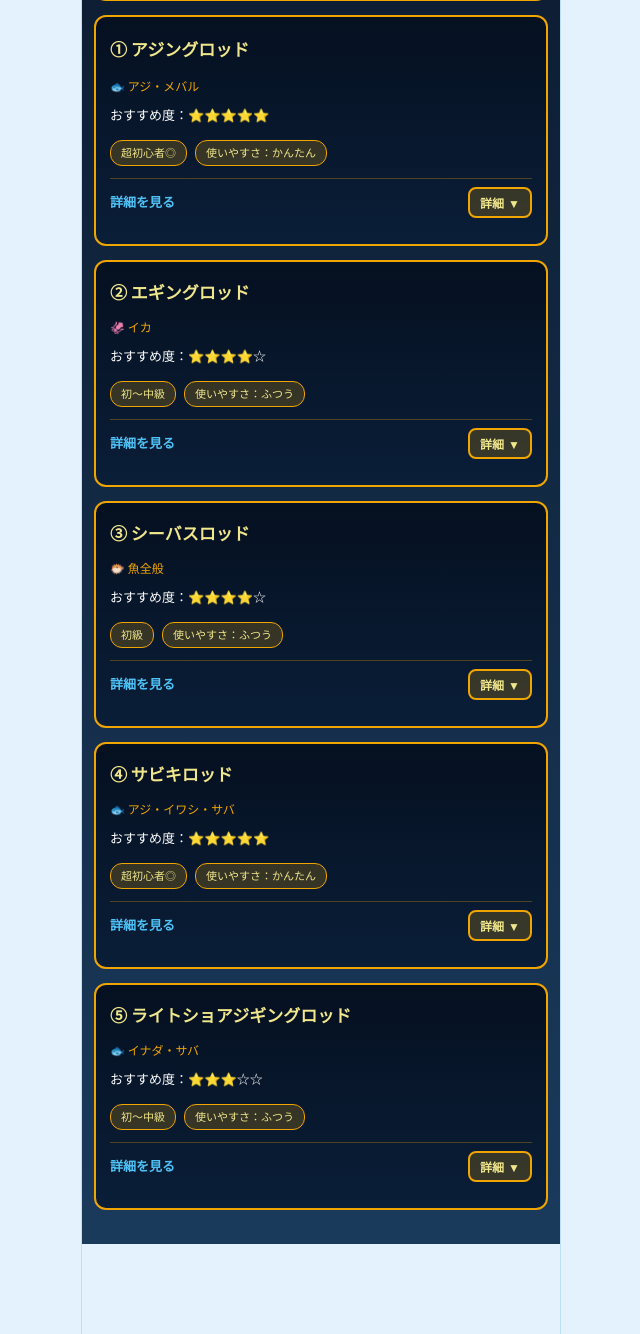
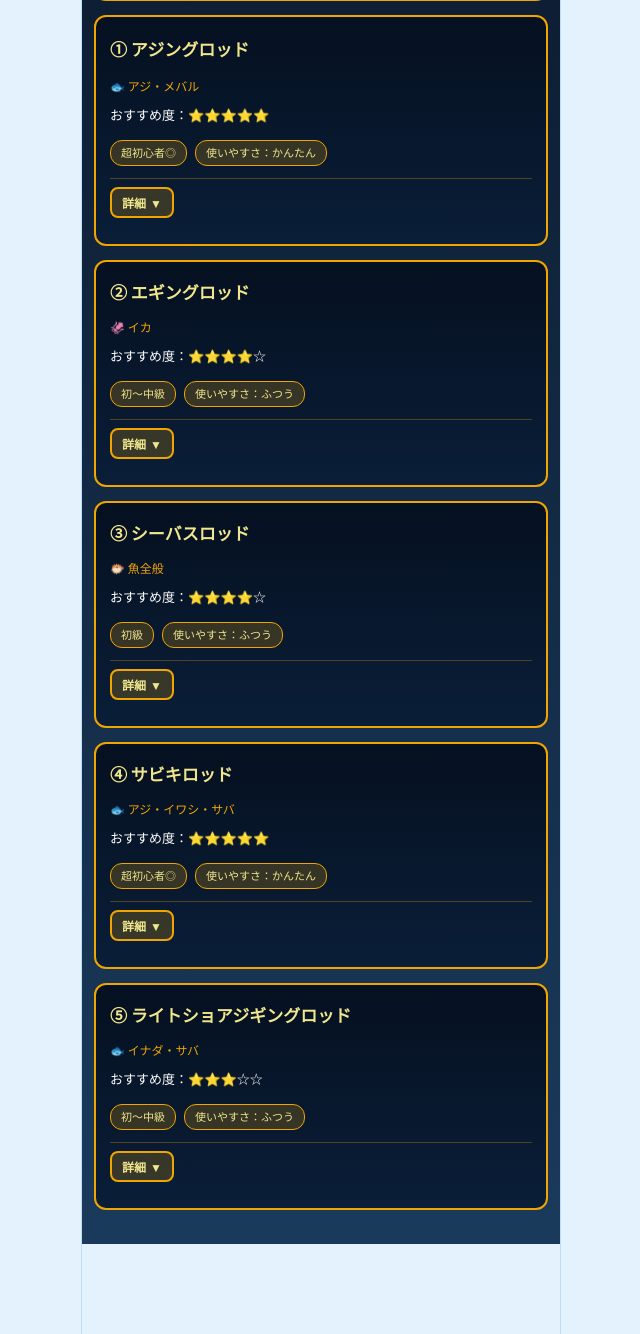
Before and after one commit to ren1225A/tsuri-tama-go, a Flask app: page /learn/tools in a window 1280 px wide. Shown: the part 373-1707 px from the top of the page, without its empty margins (319-959 px from the left). Run offline with Flask 3, Linux system fonts and the light colour scheme; some web fonts are replaced.

Commit message:
詳細ボタン修正未

```diff
--- a/templates/tools.html
+++ b/templates/tools.html
@@ -79,7 +79,6 @@
 
         <!-- タップで詳細 -->
         <div onclick="toggleDetail('rod1')" style="display:flex; align-items:center; justify-content:space-between; padding:8px 0; border-top:1px solid rgba(240,165,0,0.3); cursor:pointer; user-select:none; -webkit-tap-highlight-color:transparent;">
-            <span style="color:#4fc3f7; font-size:13px; font-weight:bold;">詳細を見る</span>
             <div id="rod1-btn" style="background:rgba(240,165,0,0.2); border:2px solid #f0a500; border-radius:8px; padding:4px 10px; color:#f0e68c; font-size:12px; font-weight:bold; display:flex; align-items:center; gap:4px;">
                 詳細 <span id="rod1-arrow" style="display:inline-block; transition:transform 0.3s;">▼</span>
             </div>
@@ -124,7 +123,6 @@
             <span style="background:rgba(240,165,0,0.2); border:1px solid #f0a500; border-radius:12px; padding:3px 10px; font-size:11px; color:#f0e68c;">使いやすさ：ふつう</span>
         </div>
         <div onclick="toggleDetail('rod2')" style="display:flex; align-items:center; justify-content:space-between; padding:8px 0; border-top:1px solid rgba(240,165,0,0.3); cursor:pointer; user-select:none; -webkit-tap-highlight-color:transparent;">
-            <span style="color:#4fc3f7; font-size:13px; font-weight:bold;">詳細を見る</span>
             <div id="rod2-btn" style="background:rgba(240,165,0,0.2); border:2px solid #f0a500; border-radius:8px; padding:4px 10px; color:#f0e68c; font-size:12px; font-weight:bold; display:flex; align-items:center; gap:4px;">
                 詳細 <span id="rod2-arrow" style="display:inline-block; transition:transform 0.3s;">▼</span>
             </div>
@@ -169,7 +167,6 @@
             <span style="background:rgba(240,165,0,0.2); border:1px solid #f0a500; border-radius:12px; padding:3px 10px; font-size:11px; color:#f0e68c;">使いやすさ：ふつう</span>
         </div>
         <div onclick="toggleDetail('rod3')" style="display:flex; align-items:center; justify-content:space-between; padding:8px 0; border-top:1px solid rgba(240,165,0,0.3); cursor:pointer; user-select:none; -webkit-tap-highlight-color:transparent;">
-            <span style="color:#4fc3f7; font-size:13px; font-weight:bold;">詳細を見る</span>
             <div id="rod3-btn" style="background:rgba(240,165,0,0.2); border:2px solid #f0a500; border-radius:8px; padding:4px 10px; color:#f0e68c; font-size:12px; font-weight:bold; display:flex; align-items:center; gap:4px;">
                 詳細 <span id="rod3-arrow" style="display:inline-block; transition:transform 0.3s;">▼</span>
             </div>
@@ -214,7 +211,6 @@
             <span style="background:rgba(240,165,0,0.2); border:1px solid #f0a500; border-radius:12px; padding:3px 10px; font-size:11px; color:#f0e68c;">使いやすさ：かんたん</span>
         </div>
         <div onclick="toggleDetail('rod4')" style="display:flex; align-items:center; justify-content:space-between; padding:8px 0; border-top:1px solid rgba(240,165,0,0.3); cursor:pointer; user-select:none; -webkit-tap-highlight-color:transparent;">
-            <span style="color:#4fc3f7; font-size:13px; font-weight:bold;">詳細を見る</span>
             <div id="rod4-btn" style="background:rgba(240,165,0,0.2); border:2px solid #f0a500; border-radius:8px; padding:4px 10px; color:#f0e68c; font-size:12px; font-weight:bold; display:flex; align-items:center; gap:4px;">
                 詳細 <span id="rod4-arrow" style="display:inline-block; transition:transform 0.3s;">▼</span>
             </div>
@@ -259,7 +255,6 @@
             <span style="background:rgba(240,165,0,0.2); border:1px solid #f0a500; border-radius:12px; padding:3px 10px; font-size:11px; color:#f0e68c;">使いやすさ：ふつう</span>
         </div>
         <div onclick="toggleDetail('rod5')" style="display:flex; align-items:center; justify-content:space-between; padding:8px 0; border-top:1px solid rgba(240,165,0,0.3); cursor:pointer; user-select:none; -webkit-tap-highlight-color:transparent;">
-            <span style="color:#4fc3f7; font-size:13px; font-weight:bold;">詳細を見る</span>
             <div id="rod5-btn" style="background:rgba(240,165,0,0.2); border:2px solid #f0a500; border-radius:8px; padding:4px 10px; color:#f0e68c; font-size:12px; font-weight:bold; display:flex; align-items:center; gap:4px;">
                 詳細 <span id="rod5-arrow" style="display:inline-block; transition:transform 0.3s;">▼</span>
             </div>
```
